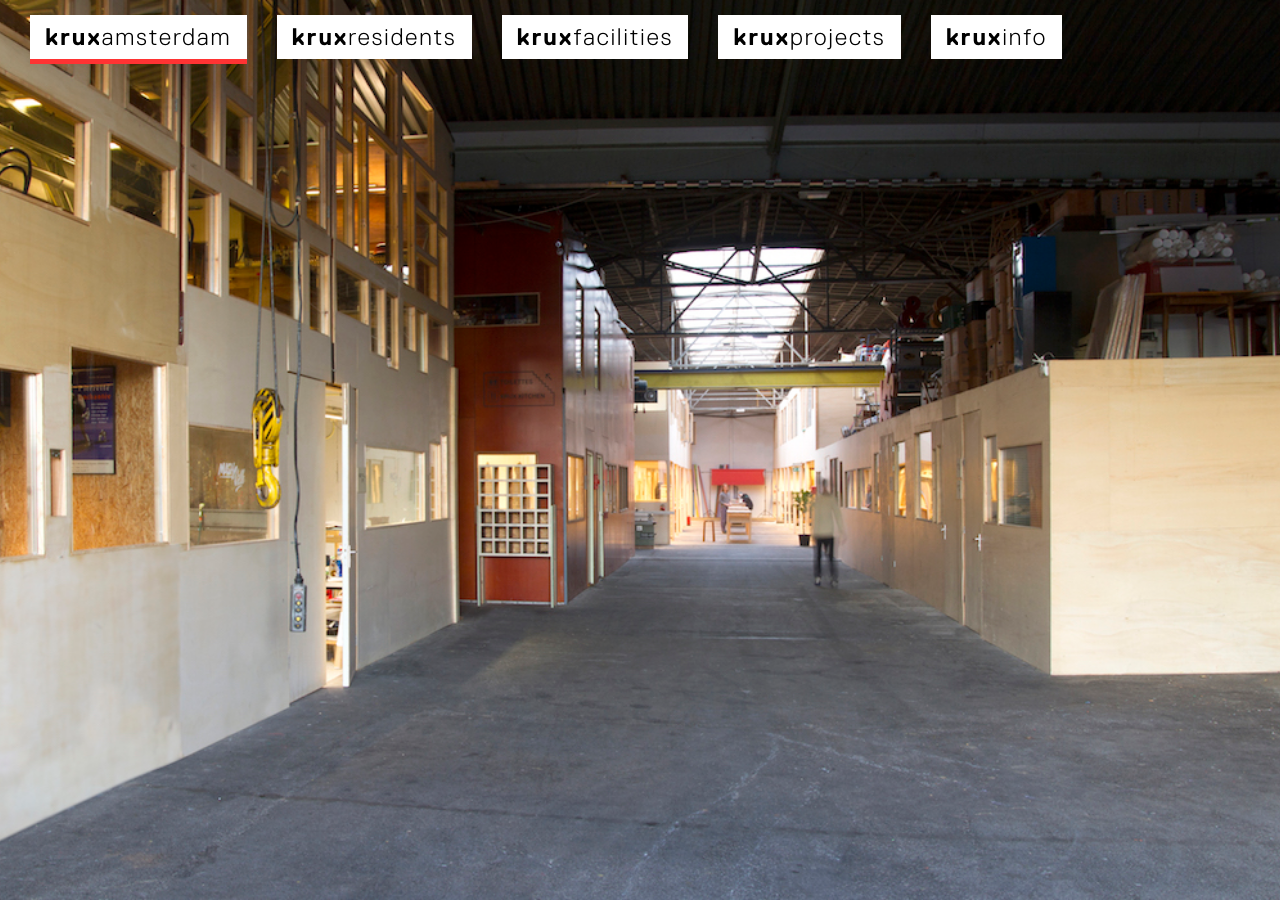
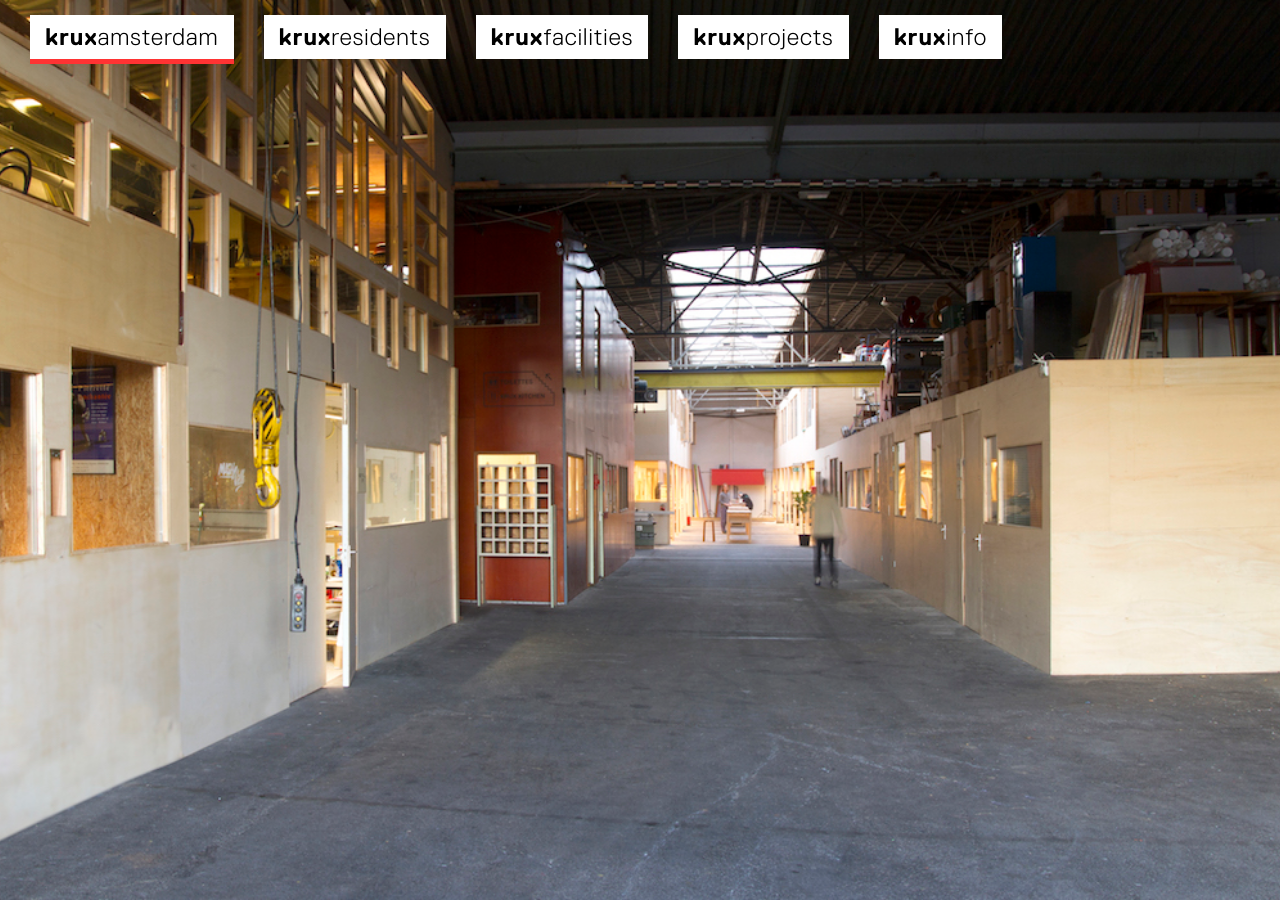
Before and after one commit to frankmolenaar1986/frankmolenaar1986.github.io, a Jekyll site: the page built from index.md, in a window 1280 px wide. Built offline with Jekyll 4.4.1, drawn with Linux system fonts in a browser that asks for light colours; nearby versions of some CDN libraries.

Commit message:
letterspacing

```diff
--- a/css/style.css
+++ b/css/style.css
@@ -24,7 +24,7 @@ html {
 body {
 	font-family: "ReplicaProRegular", 'Arial Black', 'Arial Bold', Gadget, sans-serif;
 	height:100%;
-	letter-spacing: 2px;
+	letter-spacing: 1px;
 	-webkit-background-size: cover;
 	-moz-background-size: cover;
 	-o-background-size: cover;
```
